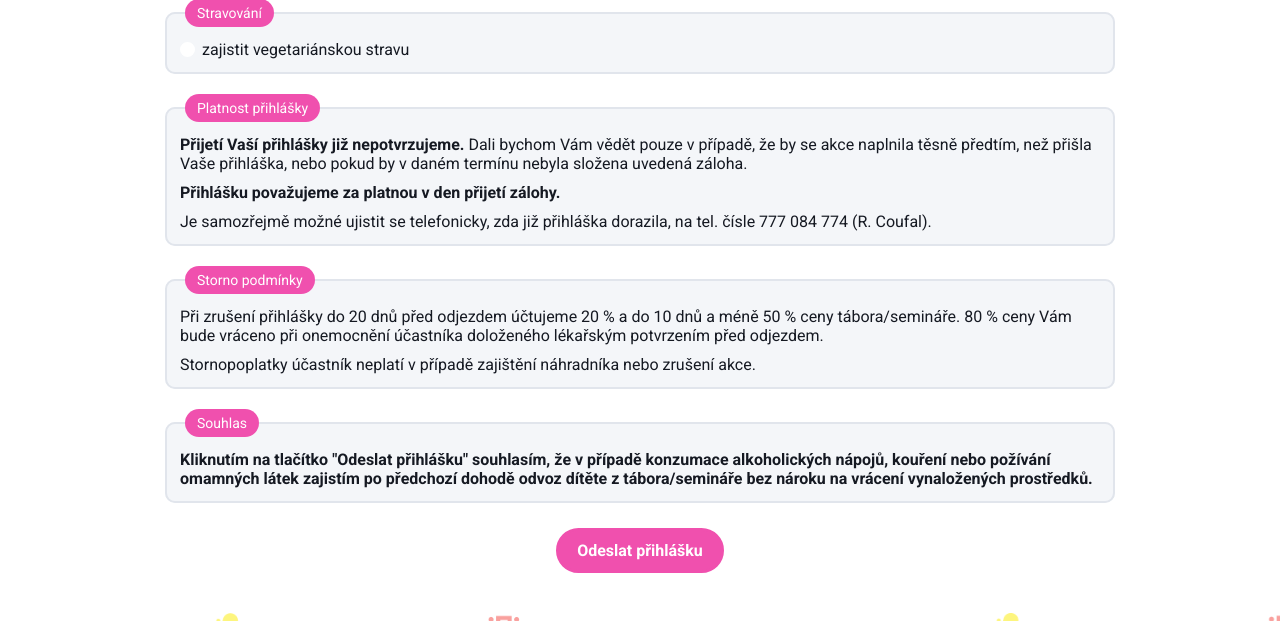
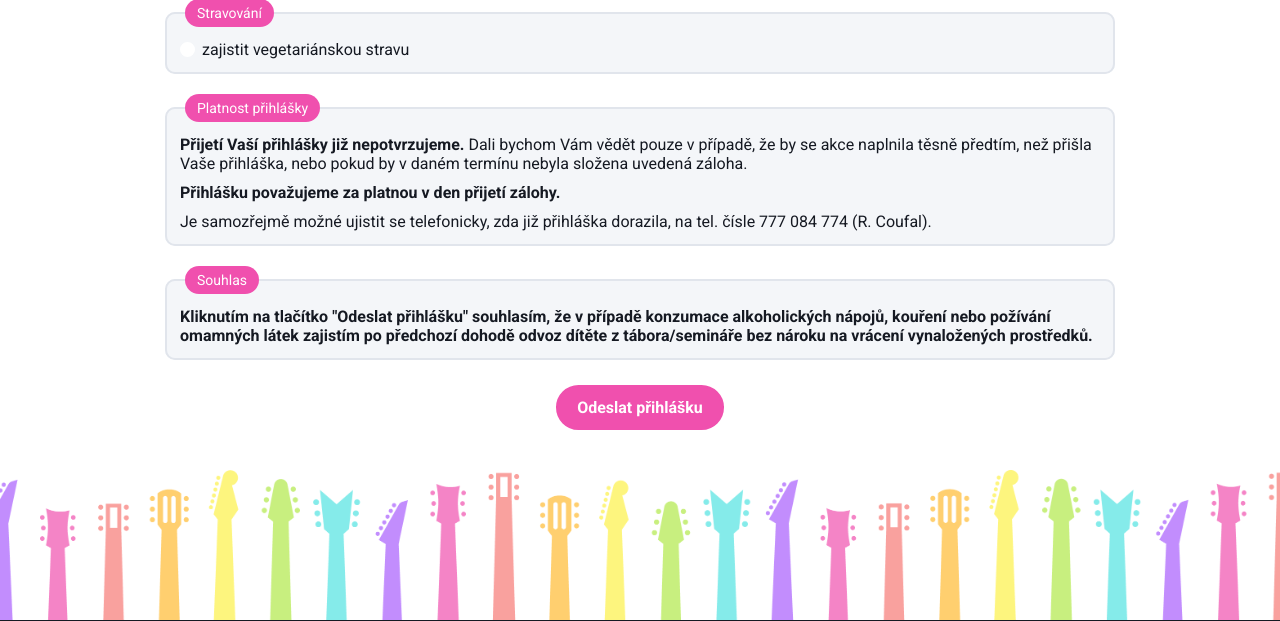
Before and after one commit to KlaraHemplova/summer-camp-with-guitar, a PHP site: page /pages/application.php in a window 1280 px wide. Shown: the part 1373-1994 px from the top of the page. Run offline with PHP 8.4, Linux system fonts and the light colour scheme.

Commit message:
APPLICATION customer content changes

```diff
--- a/css/form.css
+++ b/css/form.css
@@ -60,7 +60,6 @@ form .dropdown-menu {
     height: 40px;
     border-radius: 8px;
     margin-top: 12px;
-    margin-bottom: 12px;
     border: 2px solid var(--white);
     background-color: var(--white);
     font-size: 16px;
@@ -207,8 +206,9 @@ form .experiences {
     margin-bottom: 12px;
 }
 
-/* DOCUMENTS */
-form .documents {
+/* DOCUMENTS & STORNO DISPLAY */
+form .documents,
+form .storno {
     display: none;
 }
 
--- a/js/script.js
+++ b/js/script.js
@@ -49,16 +49,19 @@ var dropdownList = document.getElementById("dropdown-items");
 var selectedSeminar = document.getElementById("seminar-date");
 
 var documentSection = document.getElementById("documents");
+var stornoConditions = document.getElementById("storno");
 
-// dropdown & documents visibility
+// dropdown & documents & storno visibility
 function dropdownVisibility(event) {
     if(event.target.value === "seminar") {
         dropdownMenu.style.display = "block";
-        documentSection.style.display = "none"
+        documentSection.style.display = "none";
+        stornoConditions.style.display = "none";
     }
     else if(event.target.value === "camp") {
         dropdownMenu.style.display = "none";
         documentSection.style.display = "block";
+        stornoConditions.style.display = "block";
 
         dropdownSelect.innerText = "vyberte termín semináře"
         dropdownSelect.style.color = "var(--gray1)";
--- a/pages/application.php
+++ b/pages/application.php
@@ -40,7 +40,7 @@
                         </div>
                         <div class="radio-box">
                             <div>
-                                <input type="radio" name="camp_seminar" id="seminar" value="seminar">
+                                <input type="radio" name="camp_seminar" id="seminar" value="seminar" required="required">
                             </div>
                             <label for="seminar">víkendový kytarový seminář</label>
                         </div>
@@ -199,12 +199,12 @@
                 </fieldset>
 
                 <!-- STORNO CONDITIONS -->
-                <fieldset class="storno">
+                <fieldset class="storno" id="storno">
                     <legend>Storno podmínky</legend>
 
                     <div>
                         <div>
-                            Při zrušení přihlášky do 20&nbsp;dnů před odjezdem účtujeme 20&nbsp;% a&nbsp;do 10&nbsp;dnů a&nbsp;méně 50&nbsp;% ceny tábora/semináře. 80&nbsp;% ceny Vám bude vráceno při onemocnění účastníka doloženého lékařským potvrzením před odjezdem.
+                            Při zrušení přihlášky do 20&nbsp;dnů před odjezdem účtujeme 20&nbsp;% a&nbsp;do 10&nbsp;dnů a&nbsp;méně 50&nbsp;% ceny tábora. 80&nbsp;% ceny Vám bude vráceno při onemocnění účastníka doloženého lékařským potvrzením před odjezdem.
                         </div>
                         <div>
                             Stornopoplatky účastník neplatí v&nbsp;případě zajištění náhradníka nebo zrušení akce.
```
